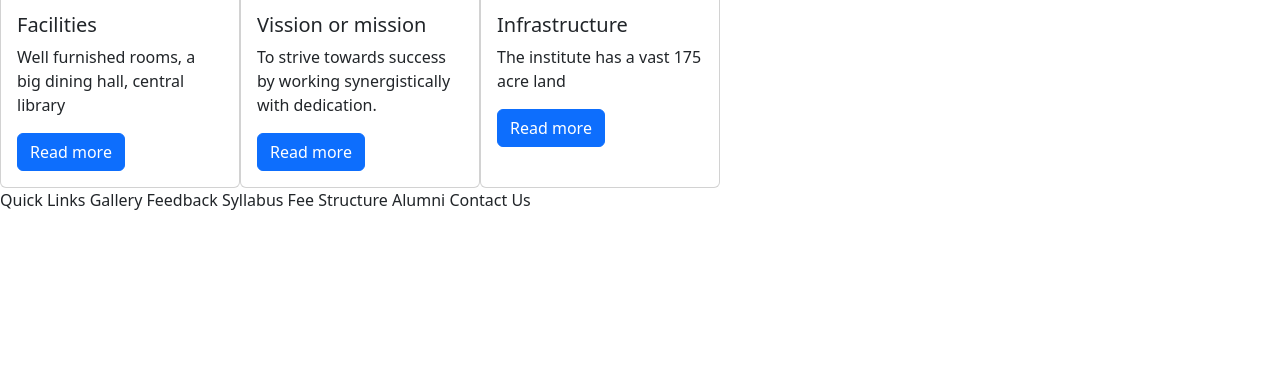
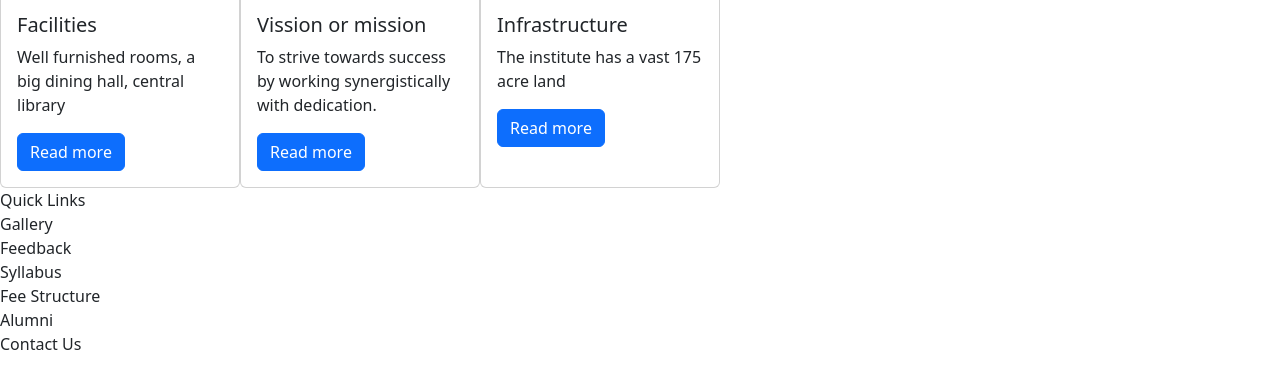
Before and after one commit to Ramana531664/MIRACLE-DEVELOPERS, a plain HTML site: page index.html in a window 1280 px wide. Shown: the part 110-498 px from the top of the page. Drawn offline with nearby package versions, Linux system fonts and the light colour scheme.

Commit message:
Update index.html

```diff
--- a/index.html
+++ b/index.html
@@ -83,12 +83,12 @@
     </div>
   </div></div>
 
-  Quick Links
-  Gallery
-  Feedback
-  Syllabus
-  Fee Structure
-  Alumni
+  Quick Links<br>
+  Gallery<br>
+  Feedback<br>
+  Syllabus<br>
+  Fee Structure<br>
+  Alumni<br>
   Contact Us
 
 </html>
```
